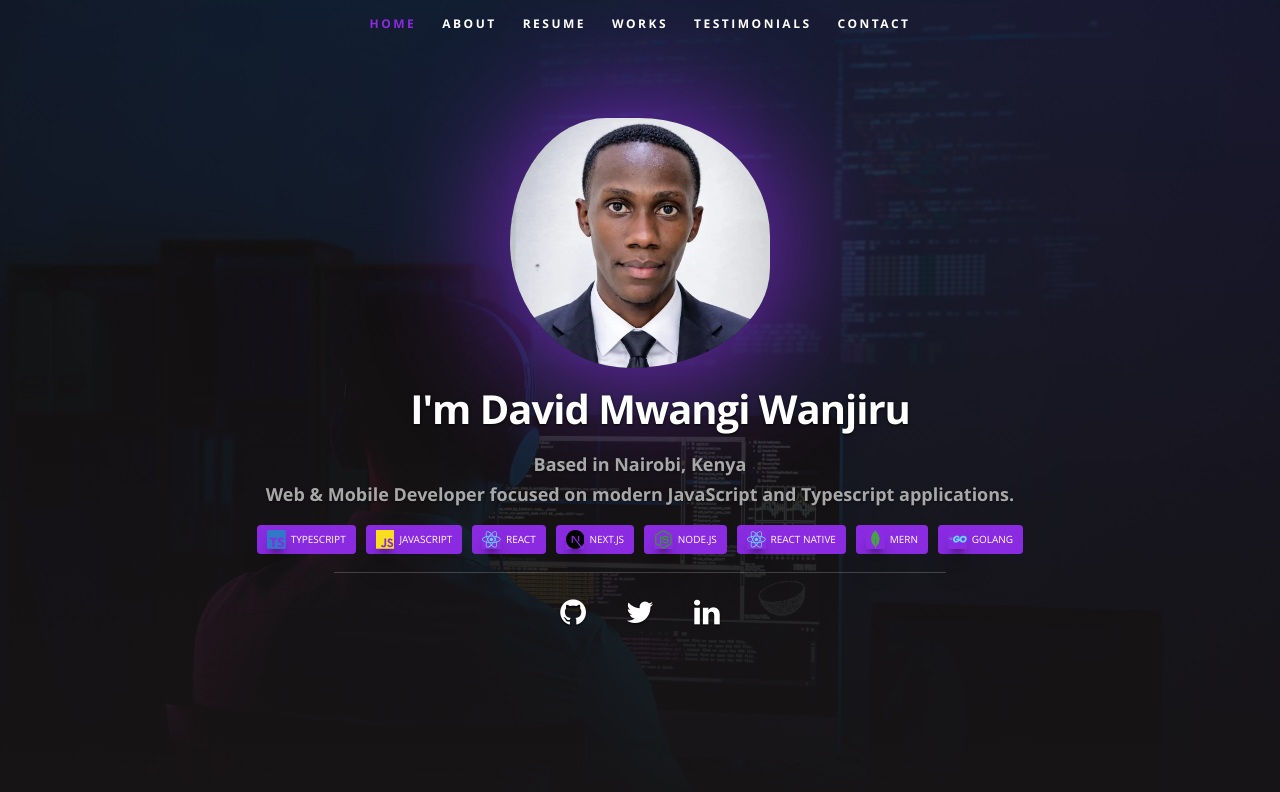
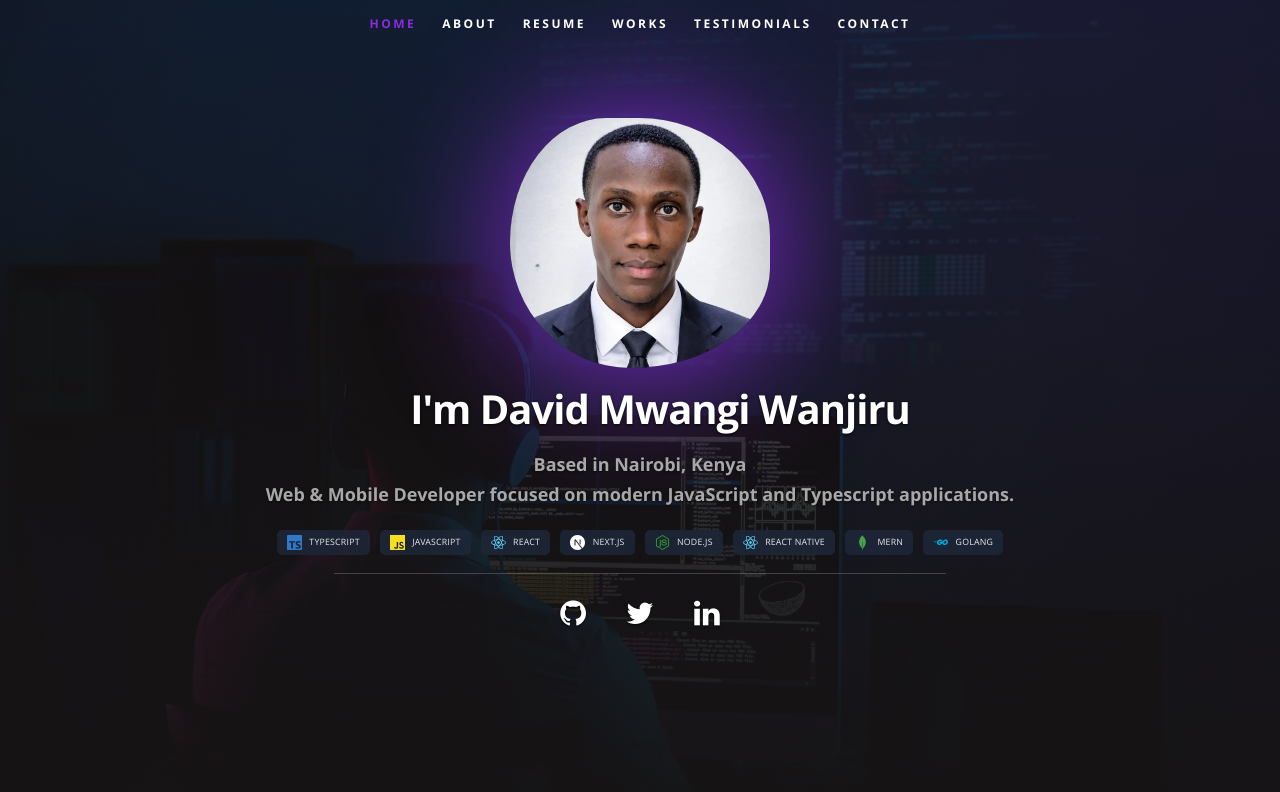
Before and after one commit to David-mwas/My-3D-Portfolio, a React (Create React App) app: page / in a window 1280 px wide. Shown: the top 792 px of the page. Built offline with nearby package versions, Linux system fonts and the light colour scheme; no server answers.

Commit message:
Refactor tech stack badges: apply slate glassmorphism and fix Next.js logo visibility

```diff
--- a/src/Components/Header.js
+++ b/src/Components/Header.js
@@ -15,11 +15,11 @@ const techStack = [
   { name: "TypeScript", icon: <SiTypescript />, color: "#3178C6" },
   { name: "JavaScript", icon: <SiJavascript />, color: "#F7DF1E" },
   { name: "React", icon: <FaReact />, color: "#61DAFB" },
-  { name: "Next.js", icon: <SiNextdotjs />, color: "#000000" },
+  { name: "Next.js", icon: <SiNextdotjs />, color: "#FFFFFF" },
   { name: "Node.js", icon: <FaNodeJs />, color: "#339933" },
   { name: "React Native", icon: <FaReact />, color: "#61DAFB" },
   { name: "MERN", icon: <SiMongodb />, color: "#47A248" },
-  { name: "GoLang", icon: <FaGolang />, color: "#61DAFB" },
+  { name: "GoLang", icon: <FaGolang />, color: "#00ADD8" },
 ];
 
 const Header = ({ data }) => {
@@ -212,20 +212,20 @@ const Header = ({ data }) => {
             </a>
             . {description}
           </h3>
-          <div className="tech-container flex flex-wrap gap-4 mt-6 w-full items-center justify-center">
+          <div className="tech-container flex flex-wrap gap-4 mt-8 w-full items-center justify-center">
             {techStack?.map((tech, index) => (
               <div
                 key={index}
                 ref={(el) => (badgeRefs.current[index] = el)}
-                className="badge flex items-center font-[500] px-4 py-2 rounded-md text-base transition duration-300 ease-in-out uppercase bg-[blueviolet] text-white"
+                className="badge flex items-center font-[500] px-4 py-2 rounded-lg text-base transition-all duration-300 ease-in-out uppercase bg-slate-800/80 backdrop-blur-md border border-[blueviolet]/30 hover:border-[blueviolet] hover:shadow-[0_0_15px_rgba(138,43,226,0.4)] text-white/90"
               >
                 <span
-                  className="mr-2 text-3xl text-center shadow-xl shadow-black"
+                  className="mr-3 text-2xl text-center"
                   style={{ color: tech.color }}
                 >
                   {tech.icon}
                 </span>
-                <span>{tech.name}</span>
+                <span className="tracking-wide text-sm">{tech.name}</span>
               </div>
             ))}
           </div>
```
